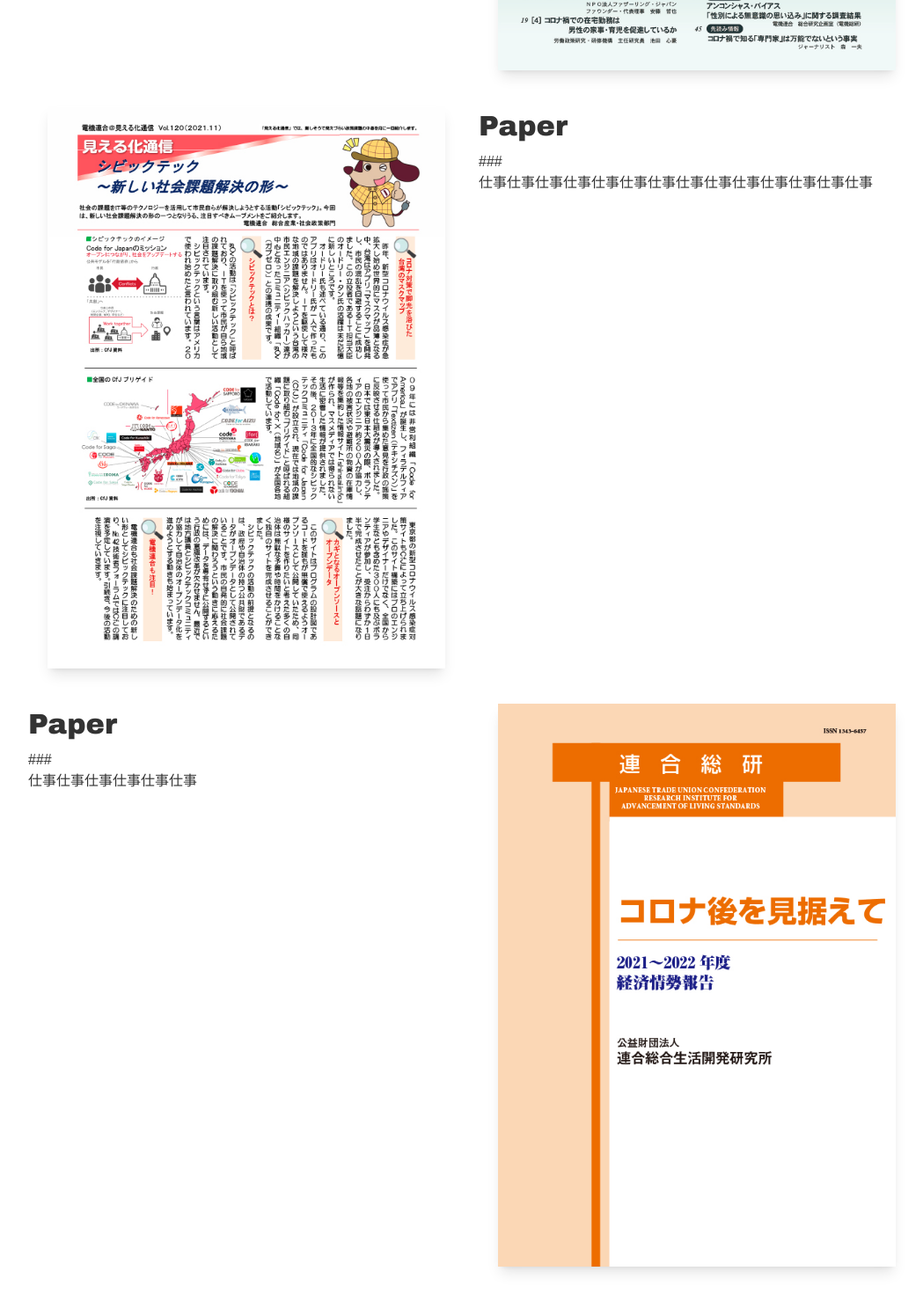
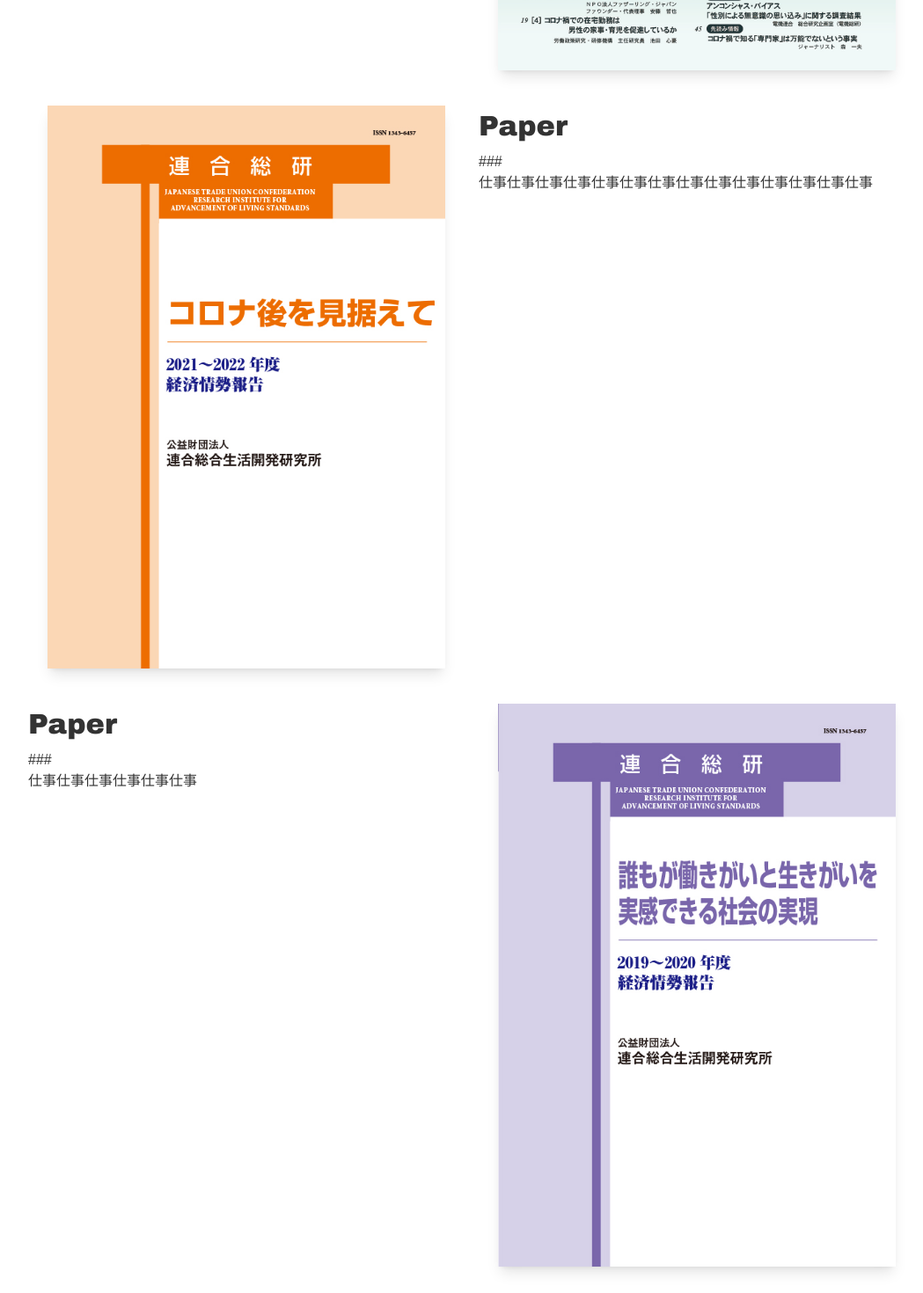
Before and after one commit to 12kagetti12/profile, a Next.js app: page /paper in a window 1280 px wide. Shown: the part 760-2230 px from the top of the page at 88% size, without its empty margins (104-1153 px from the left). Built offline with nearby package versions, Linux system fonts and the light colour scheme.

Commit message:
📝 Fix content image

```diff
--- a/src/pages/paper.tsx
+++ b/src/pages/paper.tsx
@@ -28,7 +28,7 @@ const paperJobs: PaperJob[] = [
     id: 1,
     occupation: "DTP",
     media: "Paper",
-    imgSrc: "/paperContent07.jpg",
+    imgSrc: "/paperContent01.jpg",
     client: "###",
     text: "仕事仕事仕事仕事仕事仕事仕事仕事仕事仕事仕事仕事仕事仕事",
     url: "",
@@ -37,7 +37,7 @@ const paperJobs: PaperJob[] = [
     id: 2,
     occupation: "DTP",
     media: "Paper",
-    imgSrc: "/paperContent01.jpg",
+    imgSrc: "/paperContent02.jpg",
     client: "###",
     text: "仕事仕事仕事仕事仕事仕事",
     url: "",
@@ -55,7 +55,7 @@ const paperJobs: PaperJob[] = [
     id: 4,
     occupation: "DTP",
     media: "Paper",
-    imgSrc: "/paperContent04.jpg",
+    imgSrc: "/paperContent09.jpg",
     client: "###",
     text: "仕事仕事仕事仕事仕事仕事",
     url: "",
@@ -64,7 +64,7 @@ const paperJobs: PaperJob[] = [
     id: 5,
     occupation: "DTP",
     media: "Paper",
-    imgSrc: "/paperContent13.jpg",
+    imgSrc: "/paperContent12.jpg",
     client: "###",
     text: "仕事名",
     url: "",
```
